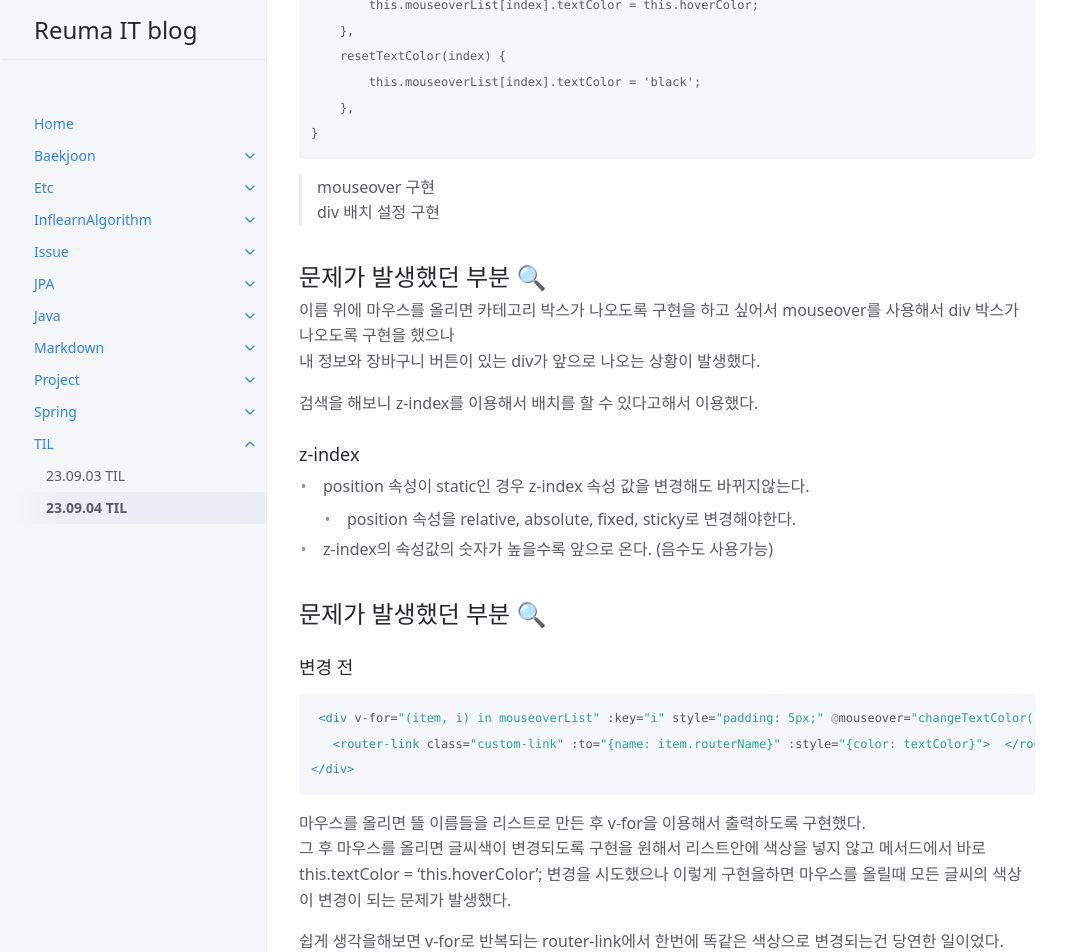
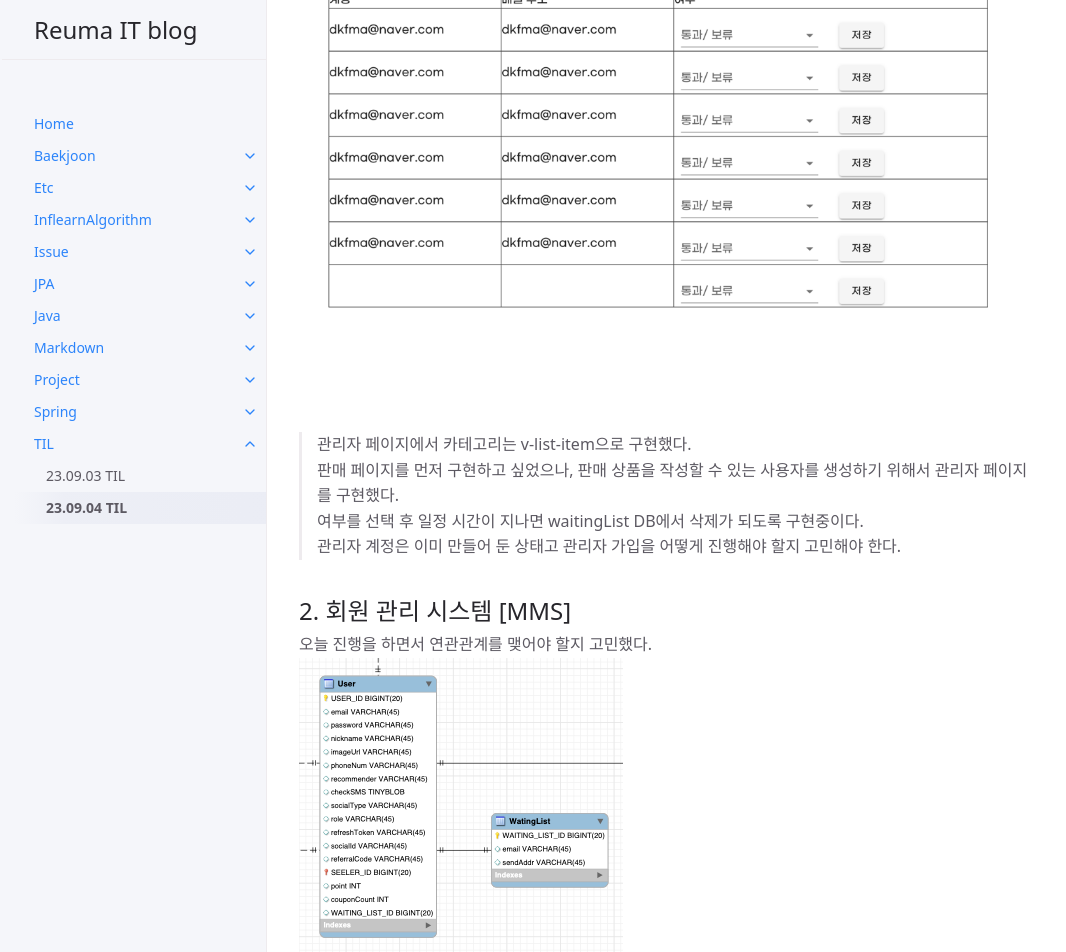
Before and after one commit to AReuma/AReuma.github.io, a Jekyll site: the page built from docs/TIL/Project/project_0904.md, in a window 1280 px wide and 1400 px high, scrolled down 2287 px. Shown: the top 952 px of the window, without its empty margins (105-1171 px from the left). Built offline with Jekyll 4.4.1, drawn with Linux system fonts in a browser that asks for light colours; some of the changed text lies outside the part shown.

Commit message:
23.09.04 TIL

````diff
--- a/docs/TIL/Project/project_0904.md
+++ b/docs/TIL/Project/project_0904.md
@@ -13,163 +13,97 @@ parent: TIL
 >⌛ 공부시간 : 9:30 ~
 
 
-![agile_0903.png](/assets/images/TIL/project/0903/agile_0903.png)
+
+![agile_0904.png](/assets/images/TIL/project/0904/agile_0904.png)
+
+## 1. 관리자 페이지 [MAF]
 
 
-## 1. 메인 페이지 [MP]
+
+![managerFront.png](/assets/images/TIL/project/0904/managerFront.png)
+![MAFCategory.png](/assets/images/TIL/project/0904/MAFCategory.png)
+![MAFWaitingUser.png](/assets/images/TIL/project/0904/MAFWaitingUser.png)
 
 
-![categoryMouseover.png](/assets/images/TIL/project/0903/categoryMouseover.png)
 
-![nameMouseover.png](/assets/images/TIL/project/0903/nameMouseover.png)
+> 관리자 페이지에서 카테고리는 v-list-item으로 구현했다.
+> 판매 페이지를 먼저 구현하고 싶었으나, 판매 상품을 작성할 수 있는 사용자를 생성하기 위해서 관리자 페이지를 구현했다.
+> 여부를 선택 후 일정 시간이 지나면 waitingList DB에서 삭제가 되도록 구현중이다.
+> 관리자 계정은 이미 만들어 둔 상태고 관리자 가입을 어떻게 진행해야 할지 고민해야 한다.
 
-```vue
-<div class="after_login_button" @mouseover="mouseover" @mouseleave="hideList">
-    <div>{{ nickName }} 님</div>
 
-    <div v-if="mouseoverCheck" style="position: absolute; z-index: 1; height: 170px; right: 320px; width: 150px; margin-top: 2px; padding: 10px; background-color: white; border: 0.5px solid rgba(67,79,88,0.25); border-radius: 4px">
-      <div v-for="(item, i) in mouseoverList" :key="i" style="padding: 5px;" @mouseover="changeTextColor(i)" @mouseleave="resetTextColor(i)">
-        <router-link class="custom-link" :to="{name: item.routerName}" :style="{color: item.textColor}"> {{item.name}} </router-link>
-      </div>
 
-      <hr style="margin: 8px 0; border: 0.5px solid rgba(67,79,88,0.2);"/>
+## 2. 회원 관리 시스템 [MMS]
 
-      <div style="padding: 2px" @click="logout" @mouseover="changeTextColorLogout" @mouseleave="resetTextColorLogout" :style="{color: changeTextColorLogoutColor}">
-        로그아웃
-      </div>
-    </div>
-</div>
+
+오늘 진행을 하면서 연관관계를 맺어야 할지 고민했다.
+![User_WaitingListDB.png](/assets/images/TIL/project/0904/User_WaitingListDB.png)
+
+
+먼저 그려둔 ERD를 보면 User와 WaitingList를 1:1 연관관계를 맺었다.
+
+아마 기획 시점에서부터 잘못된 것 같다.
+무슨 생각으로 기획을 한 건지 모르겠다.
+
+### 1. 누구나 쉽게 판매할 수 있다.
+누구나 쉽게 판매할 수 있다고 생각했으면 WaitingList라는 DB를 설계할 필요 없이 Seller db에 insert를 하면 된다.
+때문에 허가를 받는 걸 기획했던 것 같다.
+
+### 2. 허가받고 새로운 계정을 만들 동안 사용자 정보를 저장해 두는 DB로 설계한 것이다.
+허가받으면 WaitingList에 insert가 되고 따로 판매자로 회원가입을 할 때 User와 연관관계를 맺으려고 만들어 둔 db였다.
+
+### 3. 허가 요청을 기다리는 DB로 설계한 것이다.
+사용자가 허가 요청을 하면 WaitingList에 저장이 되고 관리자가 허용하면 Seller에 insert하고 User와 연관관계를 맺는다.
+
+
+
+다음 DB 설계할 때는 좀.. 설명도 추가해서 작성해야겠다.
+<hr/>
+
+어쨌든 2번과 3번 둘 다 허가를 받고 난 후 Seller와 연관관계를 맺을 때를 위해서 User와 WaitingList를 1:1 연관관계를 맺은 것 같은데,
+지금 생각해 보니 연관관계가 딱히 필요 없을 것 같다.
+
+WaitingList에 사용자의 아이디가 있으니깐 허가받은 후 email로 찾아서 Seller와 연관관계를 맺으면 되겠다. (아이디는 중복 불가, 유니크 제약조건)
+
+
+WaitingList에 있는 사용자는 허가받고 일정 시간이 지나면 사라지도록 구현할 예정이었다.
+
+<hr style="border: dashed 1px black"/>
+
+### Optional
+한 명의 회원이 여러 개의 상점을 가질 수 없다고 기획을 잡았다.
+
+그래서 WaitingList 안에 아이디가 있는지 중복 체크를 했다.
+중복을 체크하기 위해서 Optional을 사용했는데 보통은 null일 때 예외 처리를 했다.
+
+```java
+userRepository.findByEmail(email)
+        .orElseThrow(() -> new AppException(ErrorCode.USER_NOT_FOUND, "아이디가 없음"));
 ```
 
+null이 아닐때 예외처리는 if문을 가지고 했다.
+```java
+Optional<User> findUser = userRepository.findByEmail(emil);
 
-```vue
-data(){
-  return {
-    mouseoverList: [
-        { name: '주문배송', routerName: 'MyOrderDeliveryPage', textColor: 'black'},
-        { name: '관심리스트', routerName: 'FavoriteProductPage', textColor: 'black'},
-        { name: '쿠폰함', routerName: 'MyCouponListPage', textColor: 'black'},
-        { name: '회원 정보관리', routerName: 'PersonalInfoPage', textColor: 'black'},
-    ],
-  }
-},
-methods: {
-    mouseover(){
-        this.mouseoverCheck = true;
-    },
-    hideList(){
-        this.mouseoverCheck = false
-    },
-    changeTextColor(index) {
-        this.mouseoverList[index].textColor = this.hoverColor;
-    },
-    resetTextColor(index) {
-        this.mouseoverList[index].textColor = 'black';
-    },
-}
-```
+if(findUser.isPresent()){
 
-> mouseover 구현
-> div 배치 설정 구현
-
-
-## 문제가 발생했던 부분 🔍
-
-이름 위에 마우스를 올리면 카테고리 박스가 나오도록 구현을 하고 싶어서 mouseover를 사용해서 div 박스가 나오도록 구현을 했으나
-내 정보와 장바구니 버튼이 있는 div가 앞으로 나오는 상황이 발생했다.
-
-검색을 해보니 z-index를 이용해서 배치를 할 수 있다고해서 이용했다.
-
-### z-index
-
-* position 속성이 static인 경우 z-index 속성 값을 변경해도 바뀌지않는다.
-  * position 속성을 relative, absolute, fixed, sticky로 변경해야한다.
-
-* z-index의 속성값의 숫자가 높을수록 앞으로 온다. (음수도 사용가능)
-
-
-## 문제가 발생했던 부분 🔍
-
-
-### 변경 전
-```vue
- <div v-for="(item, i) in mouseoverList" :key="i" style="padding: 5px;" @mouseover="changeTextColor()" @mouseleave="resetTextColor()">
-   <router-link class="custom-link" :to="{name: item.routerName}" :style="{color: textColor}"> {{item.name}} </router-link>
-</div>
-```
-마우스를 올리면 뜰 이름들을 리스트로 만든 후 v-for을 이용해서 출력하도록 구현했다.
-그 후 마우스를 올리면 글씨색이 변경되도록 구현을 원해서 리스트안에 색상을 넣지 않고 메서드에서 바로 this.textColor = 'this.hoverColor'; 변경을 시도했으나 이렇게 구현을하면
-마우스를 올릴때 모든 글씨의 색상이 변경이 되는 문제가 발생했다.
-
-쉽게 생각을해보면 v-for로 반복되는 router-link에서 한번에 똑같은 색상으로 변경되는건 당연한 일이었다.
-그래서 리스트안에 원래 글씨 생상을 넣어두고 마우스 올리는 이벤트가 발생하면 그때 인덱스를 넘겨서 해당의 리스트의 색상을 변경하도록 구현했다.
-
-### 변경 후
-```vue
-<div v-for="(item, i) in mouseoverList" :key="i" style="padding: 5px;" @mouseover="changeTextColor(i)" @mouseleave="resetTextColor(i)">
-   <router-link class="custom-link" :to="{name: item.routerName}" :style="{color: item.textColor}"> {{item.name}} </router-link>
-</div>
-```
-
-## 2. 입점 페이지 [EP]
-
-![enteringStore.png](/assets/images/TIL/project/0903/enteringStore.png)
-
-![enteringStoreForms.png](/assets/images/TIL/project/0903/enteringStoreForms.png)
-
-
-아래 화살표를 클릭하면 스크롤이 내려 고객의 정보를 작성해서 요청하는 폼이 나오도록 구현.
-
-```vue
-<div style="position: absolute; z-index: 4; left: 48%; top: 760px;" @click="scrollClick()">
-    <v-icon x-large color="white">mdi-chevron-down</v-icon>
-</div>
-```
-
-```vue
-methods: {
-    scrollClick() {
-      window.scrollTo(0, 830);
-    }
 }
 ```
 
 
-### window.scrollBy(x, y)
+한 줄로 멋지게 코드를 작성할 방법이 있지 않을까 하고 검색했더니 Optional 속성을 통해서 작성할 수 있다고 했다.
 
-* 상대적인 위치 지정
-* 현재 위치를 기준으로 파라미터 값만큼 이동
+```java
+userRepository.findByEmail(emil)
+  .isPresent(e -> new AppException(ErrorCode.USER_DUPLICATED, "아이디가 이미 존재함"));
+```
 
-### windw.scrollTo(x, y)
-
-* 절대적인 위치 지정
-* 창의 시작을 기준으로 파라미터 값만큼 이동
-
-
-## 2. 관리자 페이지 [MAP],[SELLMS]
-
-![managerPageMemo.png](/assets/images/TIL/project/0903/managerPageMemo.png)
-
-관리자 페이지에서 어떤걸 구현할지 화면설계.
-
-관리자가 입점을 허용하게 되면 사용자의 계정을 어떻게해야할지에 대한 고민이 필요하다.
-새로운 계정을 만들도록 해야할지, 아니면 같은 계정을 사용하도록 해야할지 선택을 해야겠다.
-
-새로운 계정을 만든다면 DB의 연관관계가 조금 간단해질것 같다.
-일반 계정과 판매자 계정이 연결이 되어야하는 이유가 있을까..?
-
-새로운 계정을 만들지 않으면 사용자가 판매자인지에 대한 판단을 하기위한 컬럼을 추가해야하고, User 와 연관관계를 맺어야한다.
-새로운 계정을 만들면 그 계정은 어떻게 관리를 해야할까 User DB에 넣어야하는걸까? 추가해야할 내용이 많기 때문에 따로 만들어서 연관관계를 맺어야한다.
-그럼 새로운 계저을 만들지 않는거랑 똑같다.
-
-
-그럼 완전히 DB를 분리하게 된다면,,
-왜 분리해야하지?
-이 부분은 조금 더 고민을 해봐야겠다.
+Optional 속성은 다음에 정리해봐야겠다.
 
 
 ## ✅ 마무리
-ERD를 설계할때 고민을 해보고 설계를 했는데, 프로젝트를 진행하면서 설계가 제대로 안된 부분이 생겼다.
-개인 프로젝트라서 상의해서 결정을 하지않고 혼자 해야하니... 조금 더 어려운것 같다.
+개인 프로젝트다 보니 기획이 변경되어도 크게 문제 될 건 없다고 생각했다.
+다른 사람이랑 코드를 공유하는 게 아니다 보니 그냥 고치면 되겠다고 생각했지만, 구현 도중 다시 설계해야 하고 구현했던 부분을 지워야 하는 문제들이 발생했다.
+기획하고 설계할 때 생각보다 더 자세히 작성해야겠다는 생각이 들었다.
 
-어떤 이유로 선택했는지 정리는 해둬야겠다.
+이번 프로젝트는 어영부영 굴러가는 것 같다... 💧
````
Also changed, not shown: other parts of docs/TIL/Project/project_0904.md (+1 -1 lines).
